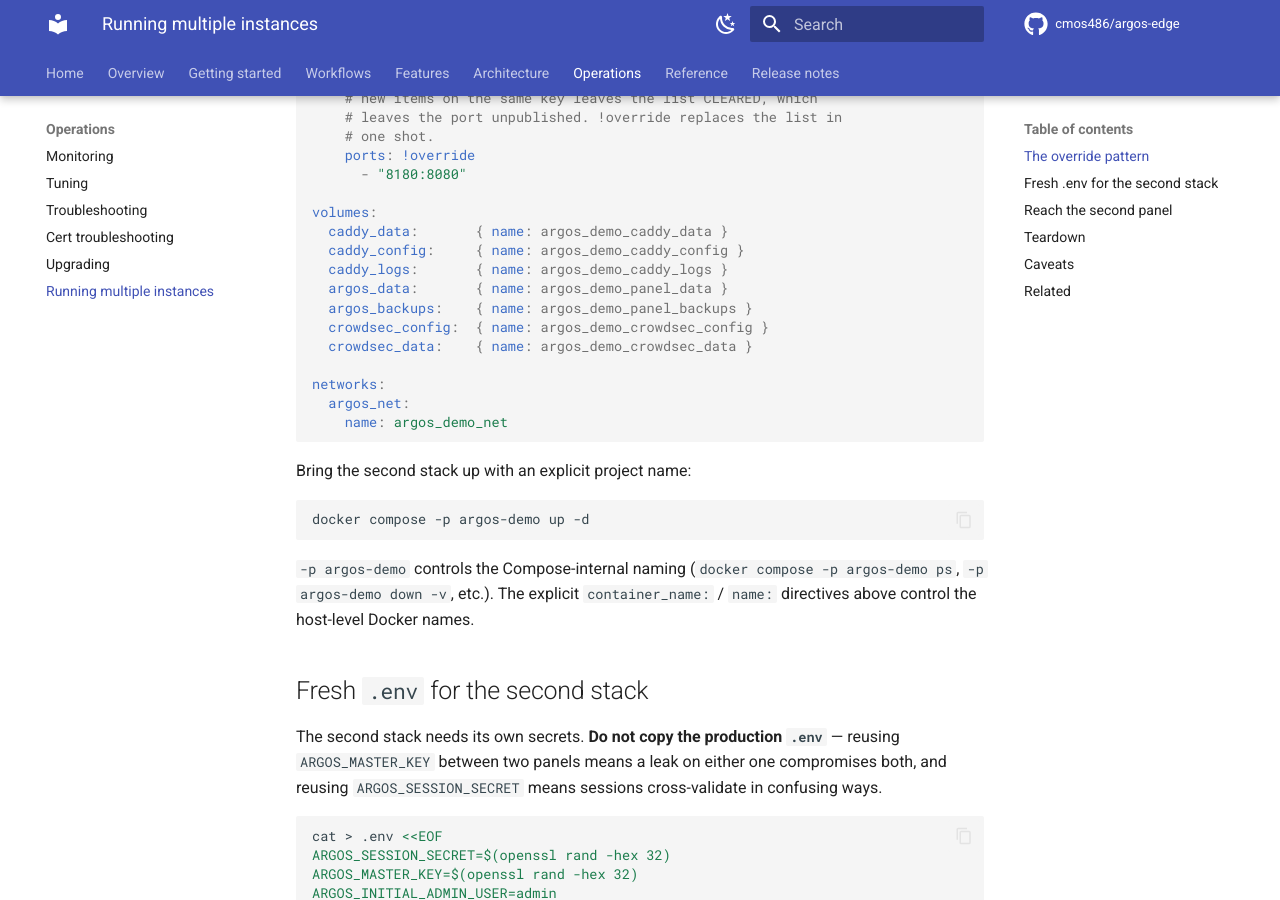
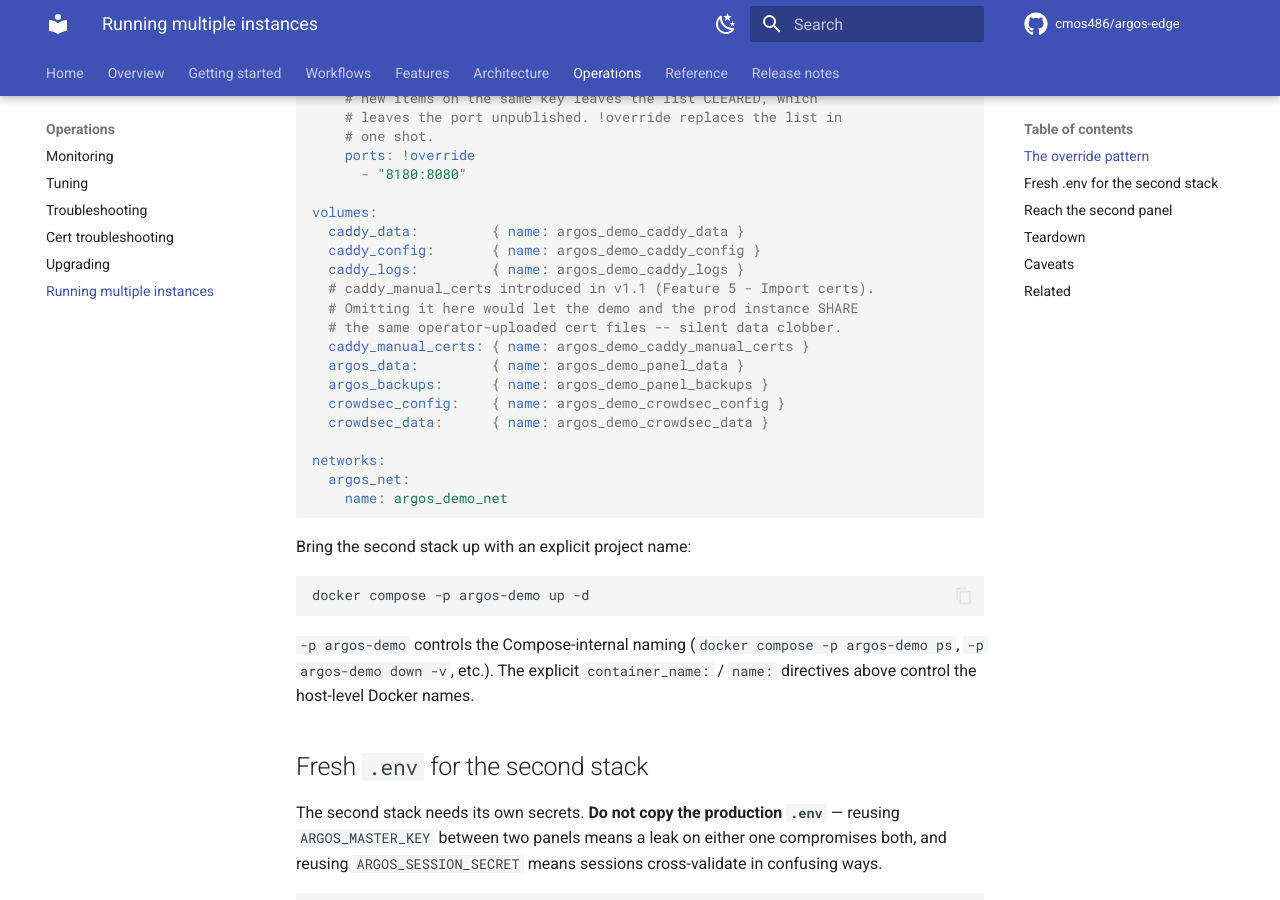
Before and after one commit to cmos486/argos-edge, an MkDocs documentation site: the page built from docs/operations/running-multiple-instances.md, in a window 1280 px wide and 900 px high, scrolled down 1208 px. Built offline with MkDocs 1.6.1 and Material for MkDocs 9.7.7, drawn with Linux system fonts in a browser that asks for light colours; comment, search, counter and statistics services are not loaded; some of the changed text lies outside the part shown.

Commit message:
docs: add caddy_manual_certs to multi-instances template

```diff
--- a/docs/operations/running-multiple-instances.md
+++ b/docs/operations/running-multiple-instances.md
@@ -6,7 +6,8 @@ panel per host. Every resource it touches has an explicit name:
 - **Containers**: `argos-panel`, `argos-caddy`, `argos-crowdsec`.
 - **Volumes**: `argos_panel_data`, `argos_panel_backups`,
   `argos_caddy_data`, `argos_caddy_config`, `argos_caddy_logs`,
-  `argos_crowdsec_config`, `argos_crowdsec_data`.
+  `argos_caddy_manual_certs`, `argos_crowdsec_config`,
+  `argos_crowdsec_data`.
 - **Network**: `argos_net`.
 - **Ports**: `80/tcp`, `443/tcp`, `443/udp`, `8080/tcp`.
 
@@ -60,13 +61,17 @@ services:
       - "8180:8080"
 
 volumes:
-  caddy_data:       { name: argos_demo_caddy_data }
-  caddy_config:     { name: argos_demo_caddy_config }
-  caddy_logs:       { name: argos_demo_caddy_logs }
-  argos_data:       { name: argos_demo_panel_data }
-  argos_backups:    { name: argos_demo_panel_backups }
-  crowdsec_config:  { name: argos_demo_crowdsec_config }
-  crowdsec_data:    { name: argos_demo_crowdsec_data }
+  caddy_data:         { name: argos_demo_caddy_data }
+  caddy_config:       { name: argos_demo_caddy_config }
+  caddy_logs:         { name: argos_demo_caddy_logs }
+  # caddy_manual_certs introduced in v1.1 (Feature 5 - Import certs).
+  # Omitting it here would let the demo and the prod instance SHARE
+  # the same operator-uploaded cert files -- silent data clobber.
+  caddy_manual_certs: { name: argos_demo_caddy_manual_certs }
+  argos_data:         { name: argos_demo_panel_data }
+  argos_backups:      { name: argos_demo_panel_backups }
+  crowdsec_config:    { name: argos_demo_crowdsec_config }
+  crowdsec_data:      { name: argos_demo_crowdsec_data }
 
 networks:
   argos_net:
```
